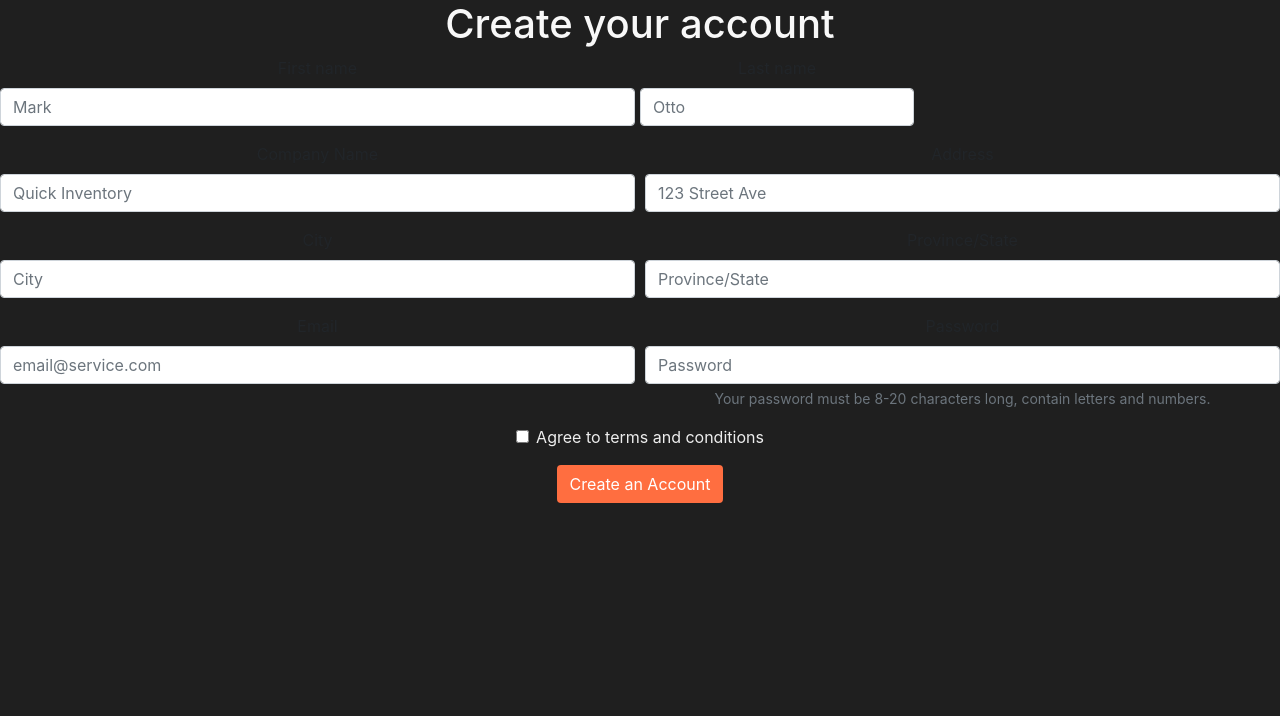
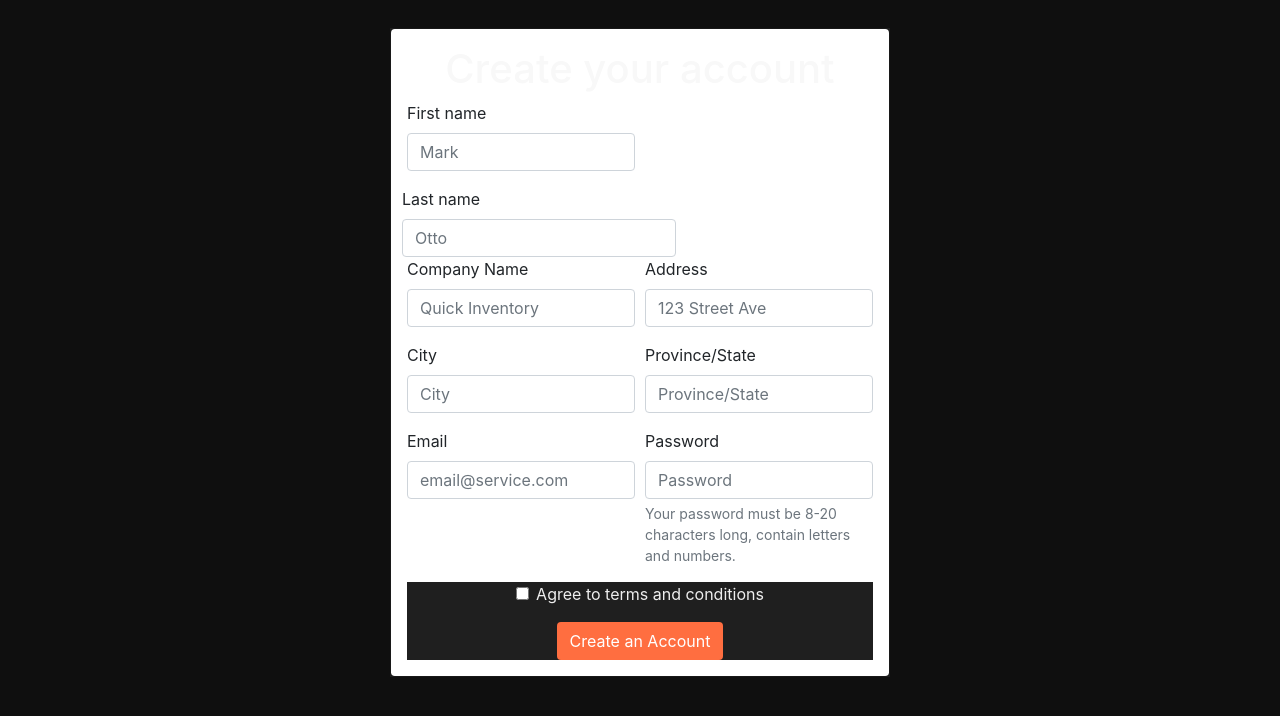
Before and after one commit to bayronPalacio/quick-app, a React (Create React App) app: page /registration in a window 1280 px wide. Shown: the top 716 px of the page. Built offline with nearby package versions, Linux system fonts and the light colour scheme.

Commit message:
registration modal

```diff
--- a/src/pages/Registration.js
+++ b/src/pages/Registration.js
@@ -1,3 +1,4 @@
+import Modal from "react-bootstrap/Modal";
 import React, { useState } from 'react';
 import { useHistory } from 'react-router-dom';
 
@@ -15,10 +16,10 @@ const Registration = () => {
     const [password, setPassword] = useState('');
     const history = useHistory();
 
-    const AddNewUser = async() => {
+    const AddNewUser = async () => {
         const result = await fetch('/registration', {
-            method : 'post',
-            body: JSON.stringify({name, last, company, address, city, province, email, password : name, last, company, address, city, province, email,password}),
+            method: 'post',
+            body: JSON.stringify({ name, last, company, address, city, province, email, password: name, last, company, address, city, province, email, password }),
             headers: {
                 'Content-Type': 'application/json',
             }
@@ -29,6 +30,8 @@ const Registration = () => {
 
     return (
         <>
+            <Modal show={true} dialogClassName={"primaryModal"}>
+                <Modal.Body>
                     <h1 className="h1-title">Create your account</h1>
                     {/* <form action="/registration" method="post"> */}
                     <form>
@@ -98,6 +101,8 @@ const Registration = () => {
                             <button type="submit" onClick={() => AddNewUser()} className="btn button-color">Create an Account</button>
                         </div>
                     </form>
+                </Modal.Body>
+            </Modal>
         </>
     );
 }
```
Also changed, not shown: 1 other file (tests, documents, lock files or other folders). Lines whose indentation alone changed are shown as unchanged.
